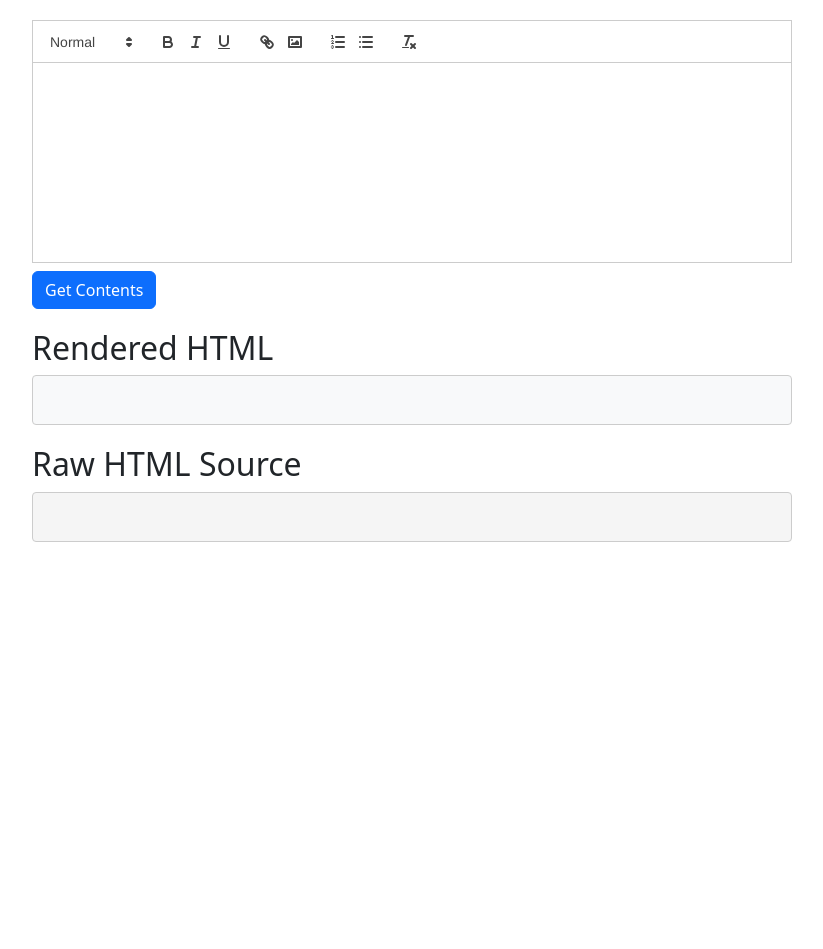
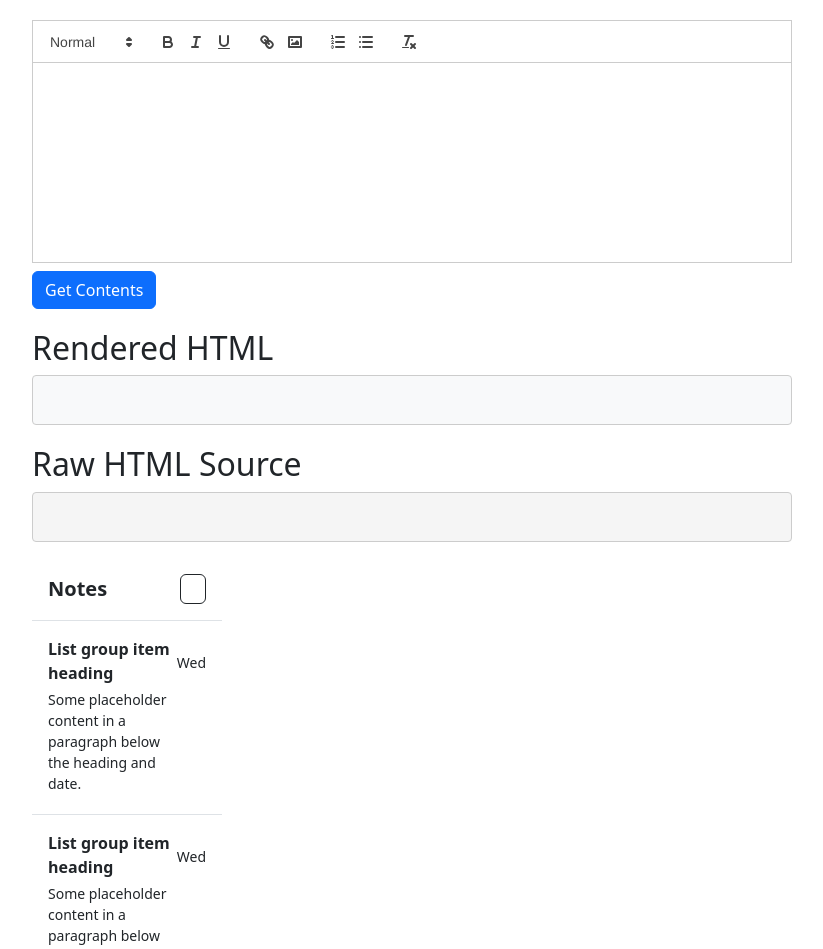
Before and after one commit to alexbalak21/express-notes, a React (Vite) app in the folder react/: page / in a window 1280 px wide. Shown: the top 949 px of the page, without its empty margins (228-1051 px from the left). Before the commit the page ends 800 px from the top, so only its background shows below. Built offline with nearby package versions, Linux system fonts and the light colour scheme.

Commit message:
added list group

```diff
--- a/react/src/App.tsx
+++ b/react/src/App.tsx
@@ -3,6 +3,7 @@ import { useRef } from 'react';
 import Quill from 'quill';
 import 'quill/dist/quill.snow.css';
 import Editor from './Editor';
+import List_group from './components/List_group';
 
 
 
@@ -73,6 +74,7 @@ const App: React.FC = () => {
           {/* Raw HTML source will appear here */}
         </pre>
       </div>
+      <List_group/>
     </div>
   );
 };
--- /dev/null
+++ b/react/src/components/List_group.tsx
@@ -0,0 +1,17 @@
+import List_Group_Item from './List_Group_Item'
+
+export default function List_group() {
+  return (
+    <aside className="col-3 d-flex flex-column align-items-stretch flex-shrink-0 bg-white">
+    <div className="d-flex justify-content-between p-3 border-bottom">
+      <span className="fs-5 fw-semibold">Notes</span>
+      <a className="btn btn-outline-dark"><i className="bi bi-arrow-bar-left"></i></a>
+    </div>
+    <div className="list-group list-group-flush border-bottom scrollarea bg-white">
+      <List_Group_Item/>
+      <List_Group_Item/>
+      <List_Group_Item/>
+    </div>
+  </aside>
+  )
+}
--- /dev/null
+++ b/react/src/components/List_group_item.tsx
@@ -0,0 +1,15 @@
+export default function List_Group_Item() {
+  return (
+    <div
+    className="list-group-item list-group-item-action py-3 lh-tight"
+    aria-current="true">
+    <div className="d-flex w-100 align-items-center justify-content-between">
+      <strong className="mb-1">List group item heading</strong>
+      <small>Wed</small>
+    </div>
+    <div className="col-10 mb-1 small">
+      Some placeholder content in a paragraph below the heading and date.
+    </div>
+  </div>
+  )
+}
```
